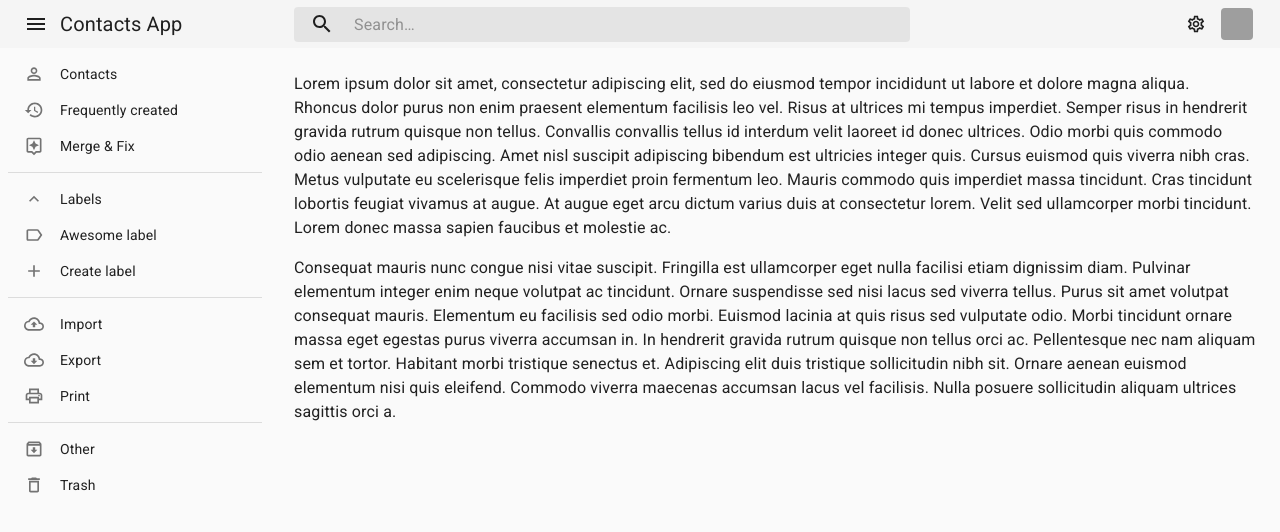
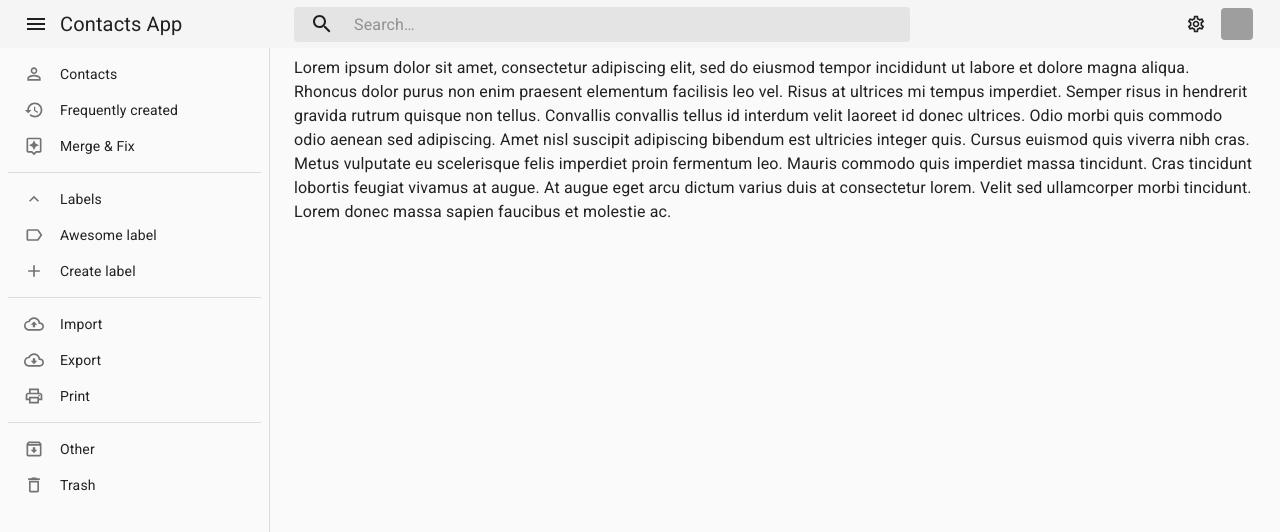
Before and after one commit to thesafaraliyev/contacts-app, a React (Create React App) app in the folder front-end/: page / in a window 1280 px wide. Shown: the top 532 px of the page. Built offline with nearby package versions, Linux system fonts and the light colour scheme; grey boxes are pictures that could not be loaded.

Commit message:
sidebar css issues fixed

```diff
--- a/front-end/src/components/Body.js
+++ b/front-end/src/components/Body.js
@@ -7,7 +7,7 @@
 const useStyles = makeStyles((theme) => ({
     root: {
         flexGrow: 1,
-        padding: theme.spacing(3),
+        padding: theme.spacing(1, 3),
         transition: theme.transitions.create('margin', {
             easing: theme.transitions.easing.sharp,
             duration: theme.transitions.duration.leavingScreen,
@@ -43,17 +43,6 @@
                 arcu dictum varius duis at consectetur lorem. Velit sed ullamcorper morbi tincidunt. Lorem
                 donec massa sapien faucibus et molestie ac.
             </Typography>
-            <Typography paragraph>
-                Consequat mauris nunc congue nisi vitae suscipit. Fringilla est ullamcorper eget nulla
-                facilisi etiam dignissim diam. Pulvinar elementum integer enim neque volutpat ac
-                tincidunt. Ornare suspendisse sed nisi lacus sed viverra tellus. Purus sit amet volutpat
-                consequat mauris. Elementum eu facilisis sed odio morbi. Euismod lacinia at quis risus sed
-                vulputate odio. Morbi tincidunt ornare massa eget egestas purus viverra accumsan in. In
-                hendrerit gravida rutrum quisque non tellus orci ac. Pellentesque nec nam aliquam sem et
-                tortor. Habitant morbi tristique senectus et. Adipiscing elit duis tristique sollicitudin
-                nibh sit. Ornare aenean euismod elementum nisi quis eleifend. Commodo viverra maecenas
-                accumsan lacus vel facilisis. Nulla posuere sollicitudin aliquam ultrices sagittis orci a.
-            </Typography>
         </main>
     );
 }
--- a/front-end/src/components/SideNavigation.js
+++ b/front-end/src/components/SideNavigation.js
@@ -19,6 +19,7 @@
 
 const useStyles = makeStyles((theme) => ({
     root: {
+        padding: theme.spacing(0, 1),
         [theme.breakpoints.up('md')]: {
             '&:hover': {
                 overflow: 'auto',
--- a/front-end/src/components/Sidebar.js
+++ b/front-end/src/components/Sidebar.js
@@ -15,10 +15,8 @@
         },
     },
     drawerPaper: {
-        padding: theme.spacing(0, 1),
         width: drawerWidth,
         backgroundColor: theme.palette.background.default,
-        border: 0,
     },
 }));
 
```
